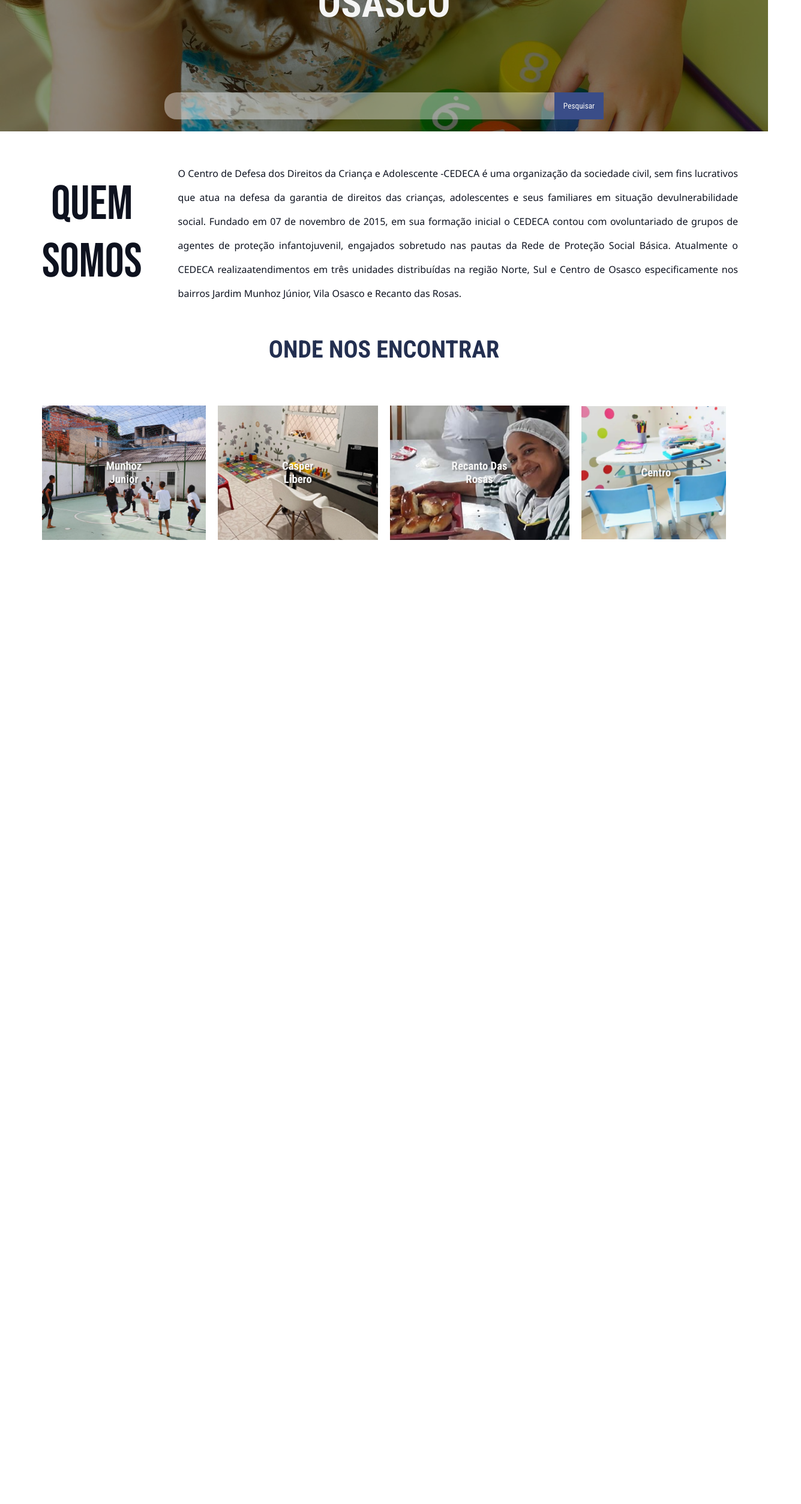
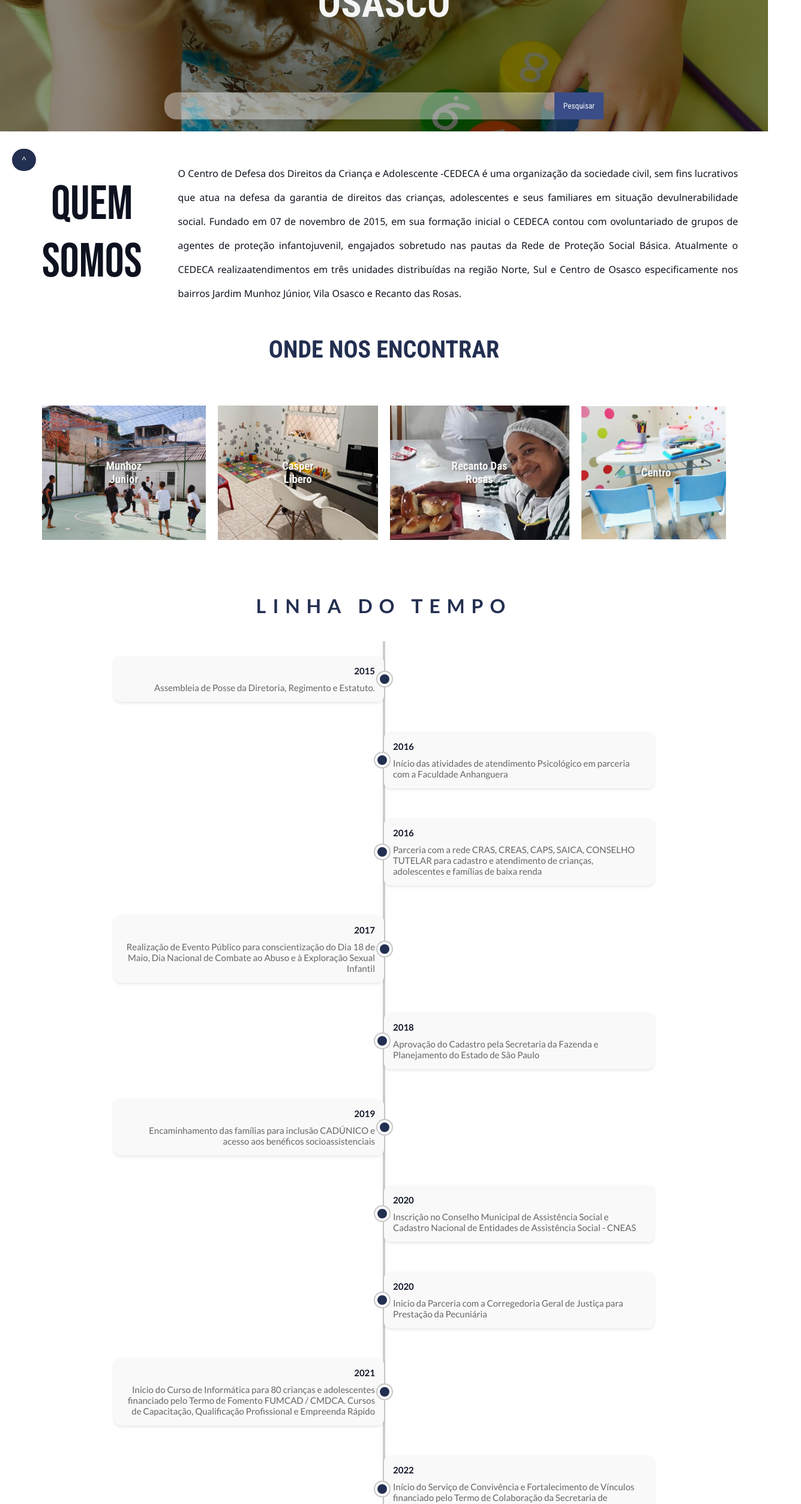
Before and after one commit to devPabloEdu/CedecaOsasco, a React (Create React App) app: page / in a window 1280 px wide. Shown: the part 280-2787 px from the top of the page at 60% size, 1335 px wide, since content can reach past the window. Before the commit the page ends 1250 px from the top, so only its background shows below. Built offline with nearby package versions, Linux system fonts and the light colour scheme.

Commit message:
Homepage finalizada

```diff
--- a/src/App.tsx
+++ b/src/App.tsx
@@ -1,16 +1,22 @@
-import React from "react";
+import React, { useEffect } from "react";
 import Navbar from "./Components/Navbar.tsx";
 import Banner from "./Components/Banner.tsx"
 import Quemsomos from "./Components/Quemsomos.tsx";
 import Ondenosencontrar from "./Components/Ondenosencontrar.tsx";
+import Timeline from "./Components/Timeline.tsx";
+import Footer from "./Components/Footer.tsx";
 import "./Styles/Navbar.css";
 import "./Styles/Banner.css";
 import "./Styles/Quemsomos.css";
 import "./Styles/Ondenosencontrar.css";
+import "./Styles/Timeline.css";
+import "./Styles/Footer.css";
+import AOS from "aos";
 
 
 
 function App() {
+
   return (
     <div className="App">
       <header>
@@ -20,7 +26,11 @@ function App() {
       </header>
       <main>
         <Ondenosencontrar />
+        <Timeline />
       </main>
+      <footer>
+        <Footer />
+      </footer>
     </div>
   );
 }
--- /dev/null
+++ b/src/Components/Footer.tsx
@@ -0,0 +1,31 @@
+import React from "react";
+import CedecaLogo from "../Assets/Logocedeca.png";
+import LinkedinLogo from "../Assets/linkedin.png";
+import InstaLogo from "../Assets/instagram.png"
+
+function Footer() {
+    return <div>
+        <hr />
+        <div className="Footerbox">
+            <div className="logofooterbox">
+                <img src={CedecaLogo} alt="" />
+                <p>Cedeca Osasco &copy;</p>
+            </div>
+
+            <div className="desenvolvedorfooterbox">
+                <a href="https://www.linkedin.com/in/pablo-eduardopg/" target="new_blank"><img src={LinkedinLogo} alt="" /></a>
+                <p>Desenvolvido por Pablo Eduardo</p>
+            </div>
+            <div className="instalogocedeca">
+                <a href="https://www.instagram.com/cedeca_osasco/" target="new_blank"><img src={InstaLogo} alt="" /></a>
+            </div>
+
+            <div className="textocedecafooter">
+                <p>Nos siga em nossas redes sociais</p>
+                <p>Para acompanhar novidades</p>
+            </div>
+        </div>
+    </div>
+}
+
+export default Footer;
--- a/src/Components/Navbar.tsx
+++ b/src/Components/Navbar.tsx
@@ -3,18 +3,23 @@ import Logocedeca from "../Assets/Logocedeca.png";
 
 function Navbar() {
     return <div>
-        <div className="navbarbox">
+        <div className="navbarbox" id="iniciodapaginaid">
             <div className="logocedecanav">
                 <img src={Logocedeca} alt="Logo Cedeca" />
             </div>
             <div className="navbarItens">
                 <a href="#Quemsomosid">Quem somos</a>
                 <a href="#Ondenosencontrarid">Onde nos encontrar</a>
+                <a href="#linhadotempoid">Linha do Tempo</a>
                 <a href="">Nossa Atuação</a>
                 <a href="">Doe</a>
                 <a href="">Redes Sociais</a>
             </div>
         </div>
+
+        <div className="voltaroaotopobutton">
+            <a href="#iniciodapaginaid"><button>^</button></a>
+        </div>
     </div>
 }
 
--- a/src/Components/Quemsomos.tsx
+++ b/src/Components/Quemsomos.tsx
@@ -1,14 +1,26 @@
-import React from "react";
+import React, { useEffect } from "react";
+import AOS from "aos";
+import "aos/dist/aos.css";
 
 function Quemsomos() {
+
+    useEffect(() => {
+        AOS.init({
+          duration: 800, // Duração das animações em milissegundos
+          offset: 20, // Distância em pixels para ativar a animação
+          easing: "ease-in-out", // Tipo de suavização
+          once: false, // Animação só ocorre uma vez
+        });
+        }, []);
+
     return <div>
         <div className="Quemsomosbox" id="Quemsomosid">
             <div>
-                <h2>QUEM SOMOS</h2>
+                <h2 data-aos="fade-right">QUEM SOMOS</h2>
             </div>
 
             <div>
-                <p>O Centro de Defesa dos Direitos da Criança e Adolescente -CEDECA é uma organização da sociedade civil, sem fins lucrativos que atua na defesa da garantia de direitos das crianças, adolescentes e seus familiares em situação devulnerabilidade social. Fundado em 07 de novembro de 2015, em sua formação inicial o CEDECA contou com ovoluntariado de grupos de agentes  de proteção infantojuvenil, engajados sobretudo nas pautas da Rede de Proteção Social Básica. Atualmente o CEDECA realizaatendimentos em três unidades distribuídas na região Norte, Sul e Centro de Osasco especificamente nos bairros Jardim Munhoz Júnior, Vila Osasco e Recanto das Rosas.</p>
+                <p data-aos="fade-left">O Centro de Defesa dos Direitos da Criança e Adolescente -CEDECA é uma organização da sociedade civil, sem fins lucrativos que atua na defesa da garantia de direitos das crianças, adolescentes e seus familiares em situação devulnerabilidade social. Fundado em 07 de novembro de 2015, em sua formação inicial o CEDECA contou com ovoluntariado de grupos de agentes  de proteção infantojuvenil, engajados sobretudo nas pautas da Rede de Proteção Social Básica. Atualmente o CEDECA realizaatendimentos em três unidades distribuídas na região Norte, Sul e Centro de Osasco especificamente nos bairros Jardim Munhoz Júnior, Vila Osasco e Recanto das Rosas.</p>
             </div>
         </div>
     </div>
--- /dev/null
+++ b/src/Components/Timeline.tsx
@@ -0,0 +1,50 @@
+import React, { useEffect } from "react";
+import AOS from "aos";
+import "aos/dist/aos.css";
+
+
+const Timeline = () => {
+    const events = [
+        { year: 2015, description: "Assembleia de Posse da Diretoria, Regimento e Estatuto.", position: "top" },
+        { year: 2016, description: "Início das atividades de atendimento Psicológico em parceria com a Faculdade Anhanguera", position: "bottom" },
+        { year: 2016, description: "Parceria com a rede CRAS, CREAS, CAPS, SAICA, CONSELHO TUTELAR para cadastro e atendimento de crianças, adolescentes e famílias de baixa renda", position: "bottom" },
+        { year: 2017, description: "Realização de Evento Público para conscientização do Dia 18 de Maio, Dia Nacional de Combate ao Abuso e à Exploração Sexual Infantil", position: "top" },
+        { year: 2018, description: "Aprovação do Cadastro pela Secretaria da Fazenda e Planejamento do Estado de São Paulo", position: "bottom" },
+        { year: 2019, description: "Encaminhamento das famílias para inclusão CADÚNICO e acesso aos benéficos socioassistenciais", position: "top" },
+        { year: 2020, description: "Inscrição no Conselho Municipal de Assistência Social e Cadastro Nacional de Entidades de Assistência Social - CNEAS", position: "bottom" },
+        { year: 2020, description: "Inicio da Parceria com a Corregedoria Geral de Justiça para Prestação da Pecuniária", position: "bottom" },
+        { year: 2021, description: "Inicio do Curso de Informática para 80 crianças e adolescentes financiado pelo Termo de Fomento FUMCAD / CMDCA. Cursos de Capacitação, Qualificação Profissional e Empreenda Rápido ", position: "top" },
+        { year: 2022, description: "Início do Serviço de Convivência e Fortalecimento de Vínculos financiado pelo Termo de Colaboração da Secretaria de Assistência Social – SAS", position: "bottom" },
+        { year: 2023, description: "Ministério da Cidadania concedeu a esta OSC a Certificação de Entidade Beneficente de Assistência Social", position: "top" },
+    ];
+
+    useEffect(() => {
+        AOS.init({
+          duration: 800, // Duração das animações em milissegundos
+          offset: 20, // Distância em pixels para ativar a animação
+          easing: "ease-in-out", // Tipo de suavização
+          once: false, // Animação só ocorre uma vez
+        });
+        }, []);
+
+    return (
+        <div>
+            <h2 className='titulolinhadotempo' id='linhadotempoid' data-aos="fade-up">LINHA DO TEMPO</h2>
+            <div className="timeline" data-aos="fade-up" >
+                {events.map((event, index) => (
+                    <div
+                        key={index}
+                        className={`timeline-event ${event.position}`}
+                    >
+                        <div className="timeline-content">
+                            <h3>{event.year}</h3>
+                            <p>{event.description}</p>
+                        </div>
+                    </div>
+                ))}
+            </div>
+        </div>
+    );
+};
+
+export default Timeline;
--- /dev/null
+++ b/src/Styles/Footer.css
@@ -0,0 +1,48 @@
+@charset "UTF-8";
+@import url('https://fonts.googleapis.com/css2?family=Bebas+Neue&family=Dancing+Script:wght@400..700&family=Kanit:ital,wght@0,100;0,200;0,300;0,400;0,500;0,600;0,700;0,800;0,900;1,100;1,200;1,300;1,400;1,500;1,600;1,700;1,800;1,900&family=Lato:ital,wght@0,100;0,300;0,400;0,700;0,900;1,100;1,300;1,400;1,700;1,900&family=Roboto+Mono:ital,wght@0,100..700;1,100..700&family=Roboto:ital,wght@0,100;0,300;0,400;0,500;0,700;0,900;1,100;1,300;1,400;1,500;1,700;1,900&display=swap');
+
+.Footerbox{
+    display: flex;
+    background-color: #07090f;
+    color: whitesmoke;
+    padding: 20px;
+    align-items: center;
+    justify-content: center;
+    font-family: "Lato", sans-serif;
+    font-weight: 400;
+    font-size: 15px;
+}
+.Footerbox img{
+    width: 30%;
+}
+.logofooterbox{
+    text-align: center;
+}
+.desenvolvedorfooterbox{
+    align-items: center;
+    justify-content: center;
+    padding: 10px;
+    transform: translateY(10%);
+}
+.desenvolvedorfooterbox p {
+    line-height: 20px;
+    font-family: "Lato", sans-serif;
+    font-weight: 400;
+    font-size: 15px;
+}
+.desenvolvedorfooterbox img{
+    width: 8%;
+    text-align: center;
+    justify-content: center;
+    transform: translateX(210%);
+    padding-bottom: 10px;
+}
+.instalogocedeca{
+    width: 10%;
+}
+.textocedecafooter{
+    font-family: "Lato", sans-serif;
+    font-weight: 400;
+    font-size: 15px;
+    padding: 30px;
+}
--- a/src/Styles/Navbar.css
+++ b/src/Styles/Navbar.css
@@ -10,6 +10,25 @@
     --azulnavbar: #232f50;
     --azulnavbarhover: #121829;
 }
+
+.voltaroaotopobutton{
+    position: fixed;
+    display: flex;
+    text-align: right;
+    transform: translateY(1200%) translateX(50%);
+
+}
+.voltaroaotopobutton button{
+    background-color: #232f50;
+    color: whitesmoke;
+    padding: 10px;
+    width: 40px;
+    border: none;
+    border-radius: 20px;
+    cursor: pointer;
+    font-size: 15px;
+}
+
 .navbarbox{
     display: flex;
     align-items: center;
--- a/src/Styles/Ondenosencontrar.css
+++ b/src/Styles/Ondenosencontrar.css
@@ -90,7 +90,7 @@
     left: 0;
     width: 100%;
     height: 100%;
-    background-color: rgba(35, 47, 80, 0.8); /* Azul transparente */
+    background-color: rgba(35, 47, 80, 0.87); /* Azul transparente */
     opacity: 0; /* Invisível inicialmente */
     z-index: 1; /* Fica atrás do texto */
     transition: opacity 0.3s ease; /* Suaviza a exibição */
--- /dev/null
+++ b/src/Styles/Timeline.css
@@ -0,0 +1,106 @@
+@import url('https://fonts.googleapis.com/css2?family=Bebas+Neue&family=Dancing+Script:wght@400..700&family=Kanit:ital,wght@0,100;0,200;0,300;0,400;0,500;0,600;0,700;0,800;0,900;1,100;1,200;1,300;1,400;1,500;1,600;1,700;1,800;1,900&family=Lato:ital,wght@0,100;0,300;0,400;0,700;0,900;1,100;1,300;1,400;1,700;1,900&family=Lobster&family=Noto+Sans:ital,wght@0,100..900;1,100..900&family=Orbitron:wght@400..900&family=Poppins:ital,wght@0,100;0,200;0,300;0,400;0,500;0,600;0,700;0,800;0,900;1,100;1,200;1,300;1,400;1,500;1,600;1,700;1,800;1,900&family=Roboto+Condensed:ital,wght@0,100..900;1,100..900&family=Roboto+Mono:ital,wght@0,100..700;1,100..700&family=Roboto:ital,wght@0,100;0,300;0,400;0,500;0,700;0,900;1,100;1,300;1,400;1,500;1,700;1,900&display=swap');
+.titulolinhadotempo{
+    color: #232f50;
+    text-align: center;
+    padding: 20px;
+    font-family: "Lato", serif;
+    font-weight: 700;
+    font-style: normal;
+    font-size: 2em;
+    letter-spacing: 11px;
+}
+
+/* Container da Timeline */
+.timeline {
+    position: relative;
+    margin: 20px auto;
+    padding: 0;
+    width: 80%;
+    max-width: 900px;
+    display: flex;
+    flex-direction: column;
+    align-items: center;
+}
+
+/* Linha principal da timeline */
+.timeline::before {
+    content: '';
+    position: absolute;
+    width: 4px;
+    height: 100%;
+    background: #ccc;
+    left: 50%;
+    transform: translateX(-50%);
+    top: 0;
+    z-index: 1;
+}
+
+/* Estilo de cada evento */
+.timeline-event {
+    position: relative;
+    width: 50%;
+    padding: 20px;
+    margin: 5px 0;
+    z-index: 2;
+}
+
+.timeline-event.top {
+    left: 0;
+    text-align: right;
+}
+
+.timeline-event.bottom {
+    left: 50%;
+    text-align: left;
+}
+
+/* Conteúdo do evento */
+.timeline-content {
+    position: relative;
+    background: #f9f9f9;
+    padding: 15px;
+    border-radius: 10px;
+    box-shadow: 0 2px 5px rgba(0, 0, 0, 0.1);
+    transform: translateY(-00%) translateX(-50%);
+}
+
+.timeline-content h3 {
+    margin: 0 0 10px;
+    color: #111727;
+    font-size: 15px;
+    font-family: "Lato", serif;
+    font-weight: 700;
+    font-style: normal;
+}
+
+.timeline-content p {
+    margin: 0;
+    color: #666;
+    font-size: 15px;
+    font-family: "Lato", serif;
+    font-weight: 500;
+    font-style: normal;
+}
+
+/* Pontos na timeline */
+.timeline-event::before {
+    content: '';
+    position: absolute;
+    width: 16px;
+    height: 16px;
+    background: #232f50;
+    border-radius: 50%;
+    top: 50%;
+    transform: translateY(-50%) translateX(-1000%);
+    z-index: 2;
+    border: 4px solid #fff;
+    box-shadow: 0 0 0 2px #c7c7c7;
+}
+
+.timeline-event.top::before {
+    right: -8px;
+}
+
+.timeline-event.bottom::before {
+    left: 20px;
+}
```
Also changed, not shown: src/Components/Ondenosencontrar.tsx (+19 -6 lines), src/Assets/instagram.png (added), src/Assets/linkedin.png (added).
